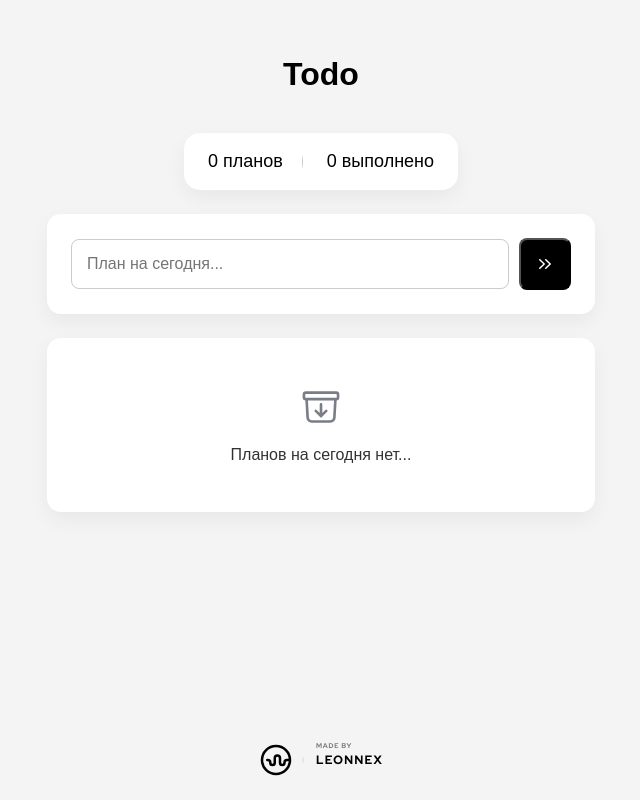
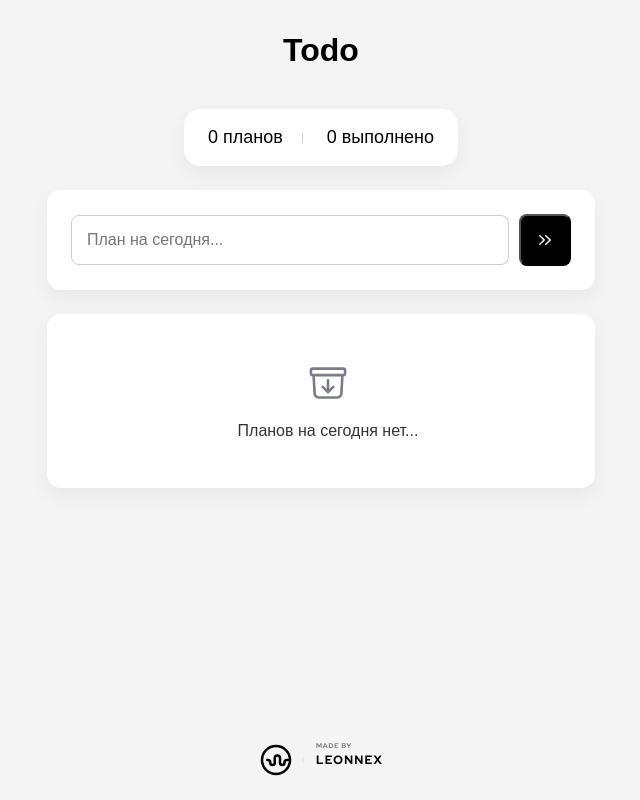
Before and after one commit to qleonnex/advanced-todo, a React (Vite) app: page / in a window 1280 px wide. Shown: the whole page, without its empty margins (319-959 px from the left). Built offline with nearby package versions, Linux system fonts and the light colour scheme.

Commit message:
Change styles

```diff
--- a/package.json
+++ b/package.json
@@ -15,8 +15,7 @@
     "dependencies": {
         "gh-pages": "^6.0.0",
         "react": "^18.2.0",
-        "react-dom": "^18.2.0",
-        "react-transition-group": "^4.4.5"
+        "react-dom": "^18.2.0"
     },
     "devDependencies": {
         "@types/react": "^18.2.15",
--- a/src/components/screens/todo/App.module.scss
+++ b/src/components/screens/todo/App.module.scss
@@ -5,7 +5,7 @@
 
     max-width: 580px;
     height: 100vh;
-    padding: 56px 16px 20px 16px;
+    padding: 32px 16px 20px 16px;
     margin: 0 auto;
 
     @media screen and (max-width: 412px) {
--- a/src/components/screens/todo/subcomponents/create-todo/CreateTodo.jsx
+++ b/src/components/screens/todo/subcomponents/create-todo/CreateTodo.jsx
@@ -7,7 +7,7 @@ const CreateTodo = ({ setTodos }) => {
     const createTodo = (e) => {
         e.preventDefault();
 
-        if (value && value.includes(" ", 0)) {
+        if (value && !value.includes(" ", 0)) {
             setTodos((prev) => [
                 ...prev,
                 { id: Date.now(), title: value, isCompleted: false }
--- a/src/components/screens/todo/subcomponents/todoes/Todos.jsx
+++ b/src/components/screens/todo/subcomponents/todoes/Todos.jsx
@@ -16,9 +16,8 @@ const Todos = ({ todos, setTodos }) => {
             </div>
             {!!todos.filter((todo) => todo.isCompleted).length && (
                 <div
-                    className={[classes.todos, classes.todosCompleted].join(
-                        ' '
-                    )}
+                    className={[classes.todos, classes.todosCompleted].join(' ')}
+                    style={{ maxHeight: 242 }}
                 >
                     <p className={classes.completed__title}>
                         Выполненные планы:
--- a/src/components/screens/todo/subcomponents/todoes/Todos.module.scss
+++ b/src/components/screens/todo/subcomponents/todoes/Todos.module.scss
@@ -4,11 +4,16 @@
     gap: 24px;
 
     width: 100%;
+    max-height: 335px;
     background-color: #ffffff;
-    padding: 24px;
+    padding: 24px 10px 24px 24px;
     margin: 24px 0 0 0;
     border-radius: 14px;
     box-shadow: 0px 8px 20px rgba(0, 0, 0, 0.05);
+
+    overflow-y: scroll;
+    scrollbar-color: rgba(0, 0, 0, .1) transparent;
+    scrollbar-width:thin;
 
     @media screen and (max-width: 412px) {
         gap: 16px;
--- a/vite.config.js
+++ b/vite.config.js
@@ -3,6 +3,6 @@ import { defineConfig } from 'vite'
 
 // https://vitejs.dev/config/
 export default defineConfig({
-  base: "/https://qleonnex.github.io/",
+  base: "https://qleonnex.github.io/",
   plugins: [react()],
 })
```
Also changed, not shown: 1 other file (tests, documents, lock files or other folders).
